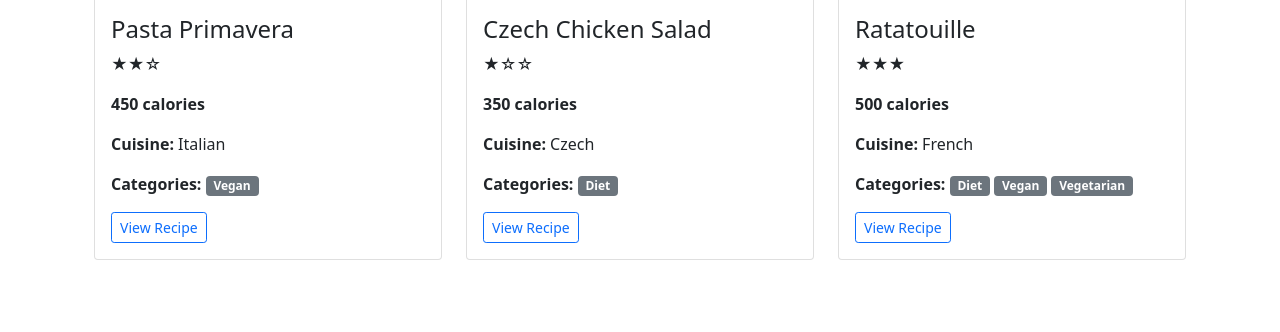
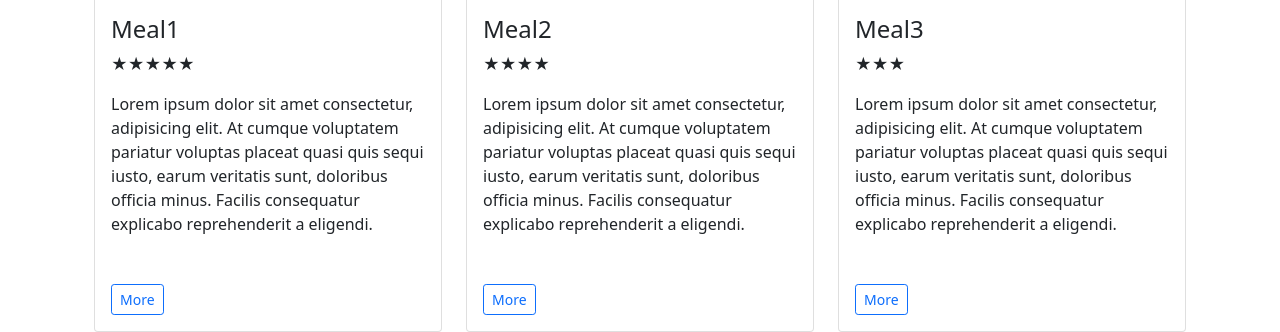
Before and after one commit to gyarab/2024_wt_prj_stepanova, a Django app: page / in a window 1280 px wide. Shown: the part 489-821 px from the top of the page. Before the commit the page ends 749 px from the top, so only its background shows below. Run offline with Django 5.2, Linux system fonts and the light colour scheme; data comes from the database, SQL or seed files in the repository; grey boxes labelled with a size stand in for pictures from a placeholder-image service; some libraries are stand-ins or nearby versions.

Commit message:
starting version

```diff
--- a/prj/main/templates/main/base.html
+++ b/prj/main/templates/main/base.html
@@ -10,20 +10,21 @@
 <body>
     <nav class="navbar navbar-expand-md bg-body-tertiary container-fluid" >
         <div class="container d-flex justify-content-between">
-          <a class="navbar-brand" href="{% url 'homepage' %}">
+          <a class="navbar-brand" href="#">
             <img src="https://cdn.iconscout.com/icon/free/png-512/free-recipe-book-icon-download-in-svg-png-gif-file-formats--cookbook-menu-cooking-food-kitchen-books-pack-school-education-icons-3806085.png?f=webp&w=256" alt="Logo" width="40" height="40" class="d-inline-block align-text-top">
             Recipes
           </a>
 
-          <form class="d-flex" method="GET" action="{% url 'search' %}">
-              <input class="form-control me-2" type="search" name="q" placeholder="Search recipes..." aria-label="Search" value="{{ request.GET.q }}">
-              <button class="btn btn-outline-secondary" type="submit">🔍</button>
+
+          <form class="d-flex">
+              <input class="form-control me-2" type="search" placeholder="Search..." aria-label="Search">
+              <button class="btn btn-outline-light" type="submit">🔍</button>
           </form>
 
             <div class="collapse navbar-collapse" id="navbarNav">
                 <ul class="navbar-nav me-auto">
                     <li class="nav-item">
-                      <a class="nav-link active" href="{% url 'homepage' %}">Home</a>
+                        <a class="nav-link active" href="/">Home</a>
                     </li>
 
                     <li class="nav-item dropdown">
@@ -32,9 +33,9 @@
                             Cuisines
                         </a>
                         <ul class="dropdown-menu" aria-labelledby="navbarDropdown">
-                          <li><a class="dropdown-item" href="{% url 'czech' %}">Czech</a></li>
-                          <li><a class="dropdown-item" href="{% url 'italian' %}">Italian</a></li>
-                          <li><a class="dropdown-item" href="{% url 'french' %}">French</a></li>
+                            <li><a class="dropdown-item" href="./czech">Czech</a></li>
+                            <li><a class="dropdown-item" href="./italian">Italian</a></li>
+                            <li><a class="dropdown-item" href="./french">French</a></li>
                         </ul>
                     </li>
                 </ul>
@@ -44,7 +45,7 @@
 
     <div class="container">
         {% block content %}
-            Content will go here
+            Tady bude obsah
         {% endblock %}
     </div>
     <script src="https://cdn.jsdelivr.net/npm/bootstrap@5.0.2/dist/js/bootstrap.bundle.min.js" integrity="sha384-MrcW6ZMFYlzcLA8Nl+NtUVF0sA7MsXsP1UyJoMp4YLEuNSfAP+JcXn/tWtIaxVXM" crossorigin="anonymous"></script>
--- a/prj/main/templates/main/homepage.html
+++ b/prj/main/templates/main/homepage.html
@@ -3,44 +3,64 @@
 {% block content %}
 
   <div class="container">
-    <h1>Recipes Book</h1>
+    <h1>Recipes book</h1>
 
     <div class="row">
       <div class="col-12 p-4 border">
-          <p>Welcome to our recipe collection! Discover delicious recipes from Italian, Czech, and French cuisines. Each recipe comes with detailed instructions, ingredient lists, and nutritional information to help you create amazing meals.</p>
+          <p>Lorem ipsum dolor sit amet consectetur adipisicing elit. Optio alias ratione veniam debitis eius autem. Placeat officiis, ullam in vitae fugit recusandae iure quibusdam, dolorem architecto assumenda quam repellat natus.</p>
       </div>
     </div>
 
     <div class="row">
-      {% for recipe in recipes %}
-        <div class="col-md-4 mb-4">
-          <div class="card" style="width: 100%;">
-            {% if recipe.image %}
-              <img class="card-img-top" src="{{ recipe.image.url }}" alt="{{ recipe.name }}" style="max-width:100%;height: 250px;object-fit:cover;">
-            {% else %}
-              <img class="card-img-top" src="https://placehold.co/600x400/cccccc/666666?text=No+Image" alt="{{ recipe.name }}" style="max-width:100%;height: 250px;">
-            {% endif %}
-            <div class="card-body">
-              <h4 class="card-title">{{ recipe.name }}</h4>
-              <p>{{ recipe.difficulty_stars }}</p>
-              <p><strong>{{ recipe.calories }} calories</strong></p>
-              <p><strong>Cuisine:</strong> {{ recipe.cuisine.name }}</p>
-              <p class="card-text">
-                <strong>Categories:</strong>
-                {% for category in recipe.categories.all %}
-                  <span class="badge bg-secondary">{{ category.name }}</span>
-                {% endfor %}
-              </p>
-              <a href="{% url 'recipe_detail' recipe.id %}" class="btn btn-outline-primary btn-sm">View Recipe</a>
-            </div>
+
+      <div class="col-md-4">
+        <div class="card" style="width: 100%;">
+          <img class="card-img-top" src="https://placehold.co/600x400" alt="Pasta spaghetti" style="max-width:100%;height: 250px;">
+          <div class="card-body">
+            <h4 class="card-title">Meal1</h4>
+            <p>★★★★★</p>
+            <p class="card-text">Lorem ipsum dolor sit amet consectetur, adipisicing elit. At cumque voluptatem pariatur voluptas placeat quasi quis sequi iusto, earum veritatis sunt, doloribus officia minus. Facilis consequatur explicabo reprehenderit a eligendi.
+                <br>
+                <br>
+                <br>
+                <a href="./details"><button type="button" class="btn btn-outline-primary btn-sm" onclick=""> More</button></a>
+            </p>
           </div>
         </div>
-      {% empty %}
-        <div class="col-12">
-          <p>No recipes available yet.</p>
+      </div>
+
+      <div class="col-md-4">
+        <div class="card" style="width: 100%;">
+          <img class="card-img-top" src="https://placehold.co/600x400" alt="Guanciale" style="max-width:100%;height: 250px;">
+          <div class="card-body">
+            <h4 class="card-title">Meal2</h4>
+            <p>★★★★</p>
+            <p class="card-text">Lorem ipsum dolor sit amet consectetur, adipisicing elit. At cumque voluptatem pariatur voluptas placeat quasi quis sequi iusto, earum veritatis sunt, doloribus officia minus. Facilis consequatur explicabo reprehenderit a eligendi.
+                <br>
+                <br>
+                <br>
+                <a href="./details"><button type="button" class="btn btn-outline-primary btn-sm" onclick=""> More</button></a>
+            </p>
+          </div>
         </div>
-      {% endfor %}
+      </div>
+
+      <div class="col-md-4">
+        <div class="card" style="width: 100%;">
+          <img class="card-img-top" src="https://placehold.co/600x400" alt="Pecorino romano" style="max-width:100%;height: 250px;">
+          <div class="card-body">
+            <h4 class="card-title">Meal3</h4>
+            <p>★★★</p>
+            <p class="card-text">Lorem ipsum dolor sit amet consectetur, adipisicing elit. At cumque voluptatem pariatur voluptas placeat quasi quis sequi iusto, earum veritatis sunt, doloribus officia minus. Facilis consequatur explicabo reprehenderit a eligendi.
+                <br>
+                <br>
+                <br>
+                <a href="./details"><button type="button" class="btn btn-outline-primary btn-sm" onclick=""> More</button></a>
+            </p>
+          </div>
+        </div>
+      </div>
     </div>
 
   </div>
-{% endblock %}
+  {% endblock %}
--- a/prj/main/views.py
+++ b/prj/main/views.py
@@ -1,64 +1 @@
-from django.shortcuts import render, get_object_or_404
-from django.db.models import Q
-from .models import Recipe, Cuisine, Category
-
-def homepage(request):
-    """Homepage with featured recipes"""
-    recipes = Recipe.objects.all()[:6]  # Get first 6 recipes
-    return render(request, 'main/homepage.html', {'recipes': recipes})
-
-def search_recipes(request):
-    """Search functionality"""
-    query = request.GET.get('q', '')
-    recipes = Recipe.objects.all()
-
-    if query:
-        recipes = recipes.filter(
-            Q(name__icontains=query) |
-            Q(ingredients__icontains=query) |
-            Q(instructions__icontains=query)
-        )
-
-    context = {
-        'recipes': recipes,
-        'query': query,
-        'search_performed': bool(query)
-    }
-    return render(request, 'main/search_results.html', context)
-
-def cuisine_recipes(request, cuisine_name):
-    """Show recipes by cuisine"""
-    cuisine = get_object_or_404(Cuisine, name__iexact=cuisine_name)
-    recipes = Recipe.objects.filter(cuisine=cuisine)
-
-    # Get filter parameters
-    category_filter = request.GET.get('category')
-    difficulty_filter = request.GET.get('difficulty')
-
-    if category_filter:
-        recipes = recipes.filter(categories__id=category_filter)
-    if difficulty_filter:
-        recipes = recipes.filter(difficulty=difficulty_filter)
-
-    categories = Category.objects.all()
-
-    context = {
-        'cuisine': cuisine,
-        'recipes': recipes,
-        'categories': categories,
-        'selected_category': category_filter,
-        'selected_difficulty': difficulty_filter,
-        'difficulty_choices': Recipe.DIFFICULTY_CHOICES
-    }
-
-    template_name = f'main/{cuisine_name.lower()}.html'
-    return render(request, template_name, context)
-
-def recipe_detail(request, recipe_id):
-    """Show recipe details"""
-    recipe = get_object_or_404(Recipe, id=recipe_id)
-
-    context = {
-        'recipe': recipe
-    }
-    return render(request, 'main/details.html', context)
+from django.shortcuts import render
--- a/prj/prj/urls.py
+++ b/prj/prj/urls.py
@@ -14,23 +14,15 @@ Including another URLconf
     1. Import the include() function: from django.urls import include, path
     2. Add a URL to urlpatterns:  path('blog/', include('blog.urls'))
 """
-
 from django.contrib import admin
-from django.urls import path, include
-from django.conf import settings
-from django.conf.urls.static import static
-from main import views
+from django.urls import path
+from django.views.generic import TemplateView
 
 urlpatterns = [
     path('admin/', admin.site.urls),
-    path('', views.homepage, name='homepage'),
-    path('search/', views.search_recipes, name='search'),
-    path('czech/', views.cuisine_recipes, {'cuisine_name': 'Czech'}, name='czech'),
-    path('italian/', views.cuisine_recipes, {'cuisine_name': 'Italian'}, name='italian'),
-    path('french/', views.cuisine_recipes, {'cuisine_name': 'French'}, name='french'),
-    path('recipe/<int:recipe_id>/', views.recipe_detail, name='recipe_detail'),
+    path('', TemplateView.as_view(template_name='main/homepage.html')),
+    path('czech', TemplateView.as_view(template_name='main/czech.html')),
+    path('italian', TemplateView.as_view(template_name='main/italian.html')),
+    path('french', TemplateView.as_view(template_name='main/french.html')),
+    path('details', TemplateView.as_view(template_name='main/details.html')),
 ]
-
-# Serve media files during development
-if settings.DEBUG:
-    urlpatterns += static(settings.MEDIA_URL, document_root=settings.MEDIA_ROOT)
```
Also changed, not shown: prj/main/templates/main/details.html (+28 -41 lines), prj/main/templates/main/filter.html (+12 -39 lines), prj/main/templates/main/italian.html (+49 -34 lines), prj/main/templates/main/search_results.html (deleted, +0 -26 lines), prj/prj/settings.py (+1 -9 lines), prj/prj/wsgi.py (line endings or trailing spaces). Lines whose indentation alone changed are shown as unchanged.
